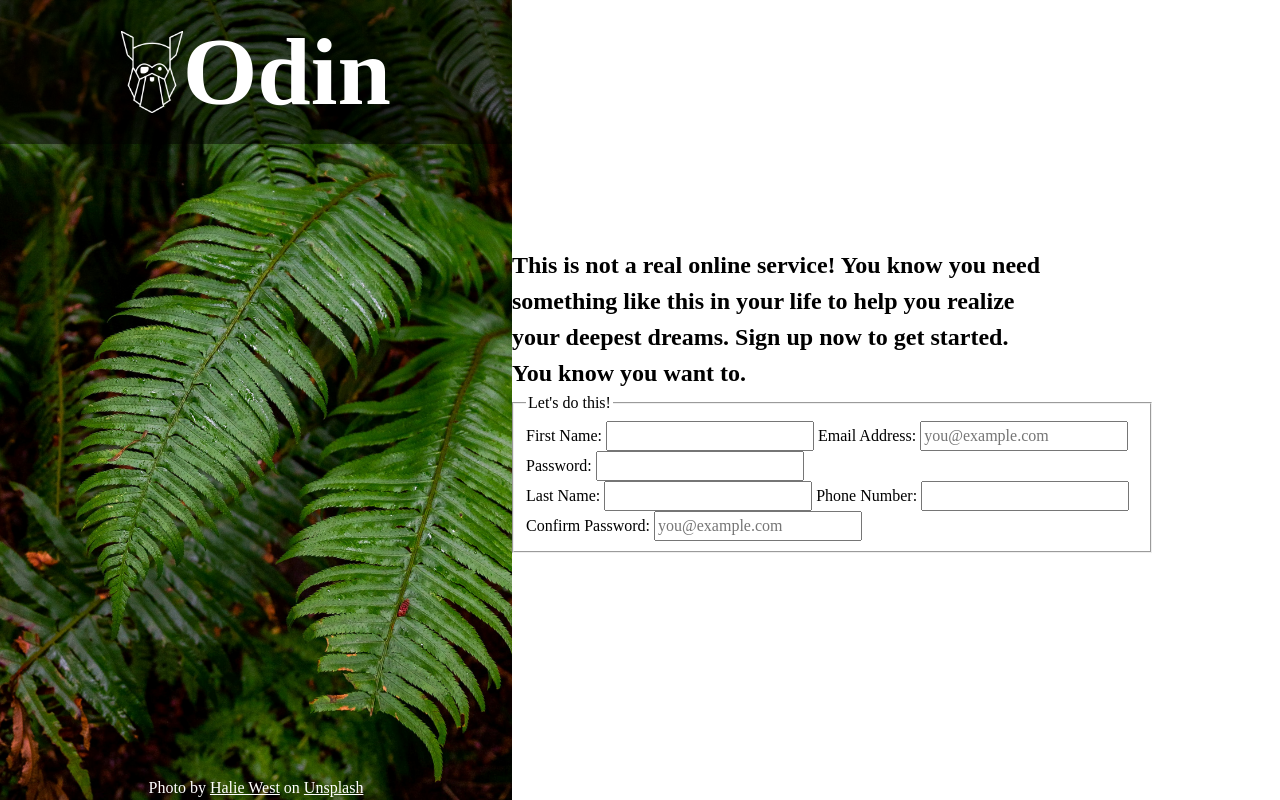
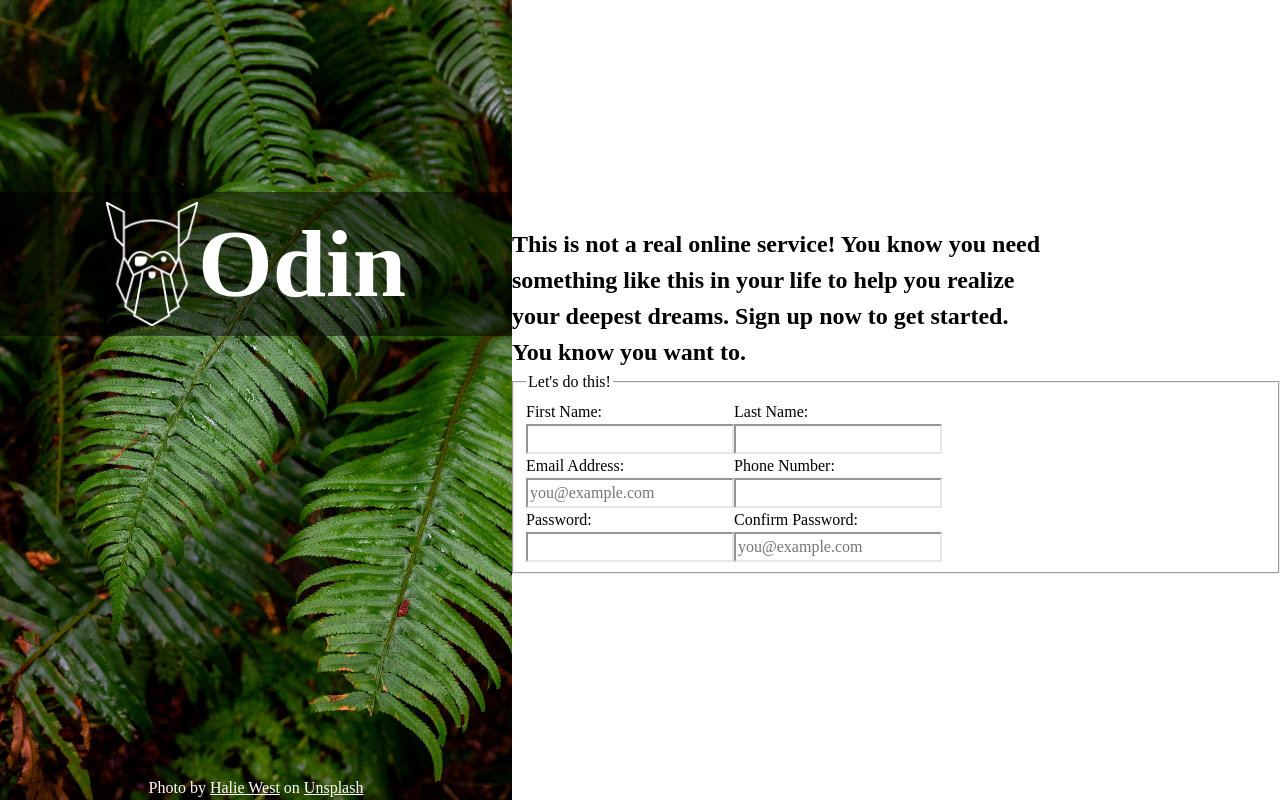
Before and after one commit to fab44-cloud/sign-up-form, a plain HTML site: page index.html in a window 1280 px wide. Drawn offline with Linux system fonts and the light colour scheme.

Commit message:
Organize forms into two columns

```diff
--- a/styles.css
+++ b/styles.css
@@ -52,17 +52,11 @@ h1, h2, h3, h4, h5, h6 {
     align-items: center;
     background-color: rgba(0, 0, 0, 0.5);
     width: 100%;
+    margin-top: 12rem;
 }
 
-img {
-    width: 12%;
-}
-
-.main-content-container {
-    display: flex;
-    flex-direction: column;
-    justify-content: center;
-    flex: 0.5;
+.transparent-bar img {
+    width: 18%;
 }
 
 h1 {
@@ -78,3 +72,23 @@ h1 {
 footer a {
     color: white;
 }
+
+.main-content-container {
+    display: flex;
+    flex-direction: column;
+    justify-content: center;
+    flex: 0.6;
+}
+
+.questions {
+    display: flex;
+}
+
+.questions-column {
+    display: flex;
+    flex-direction: column;
+}
+
+input {
+    border-color: #E5E7EB;
+}
```
